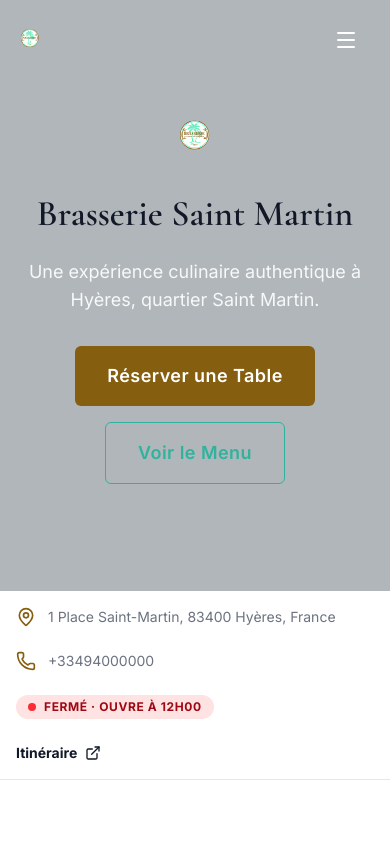
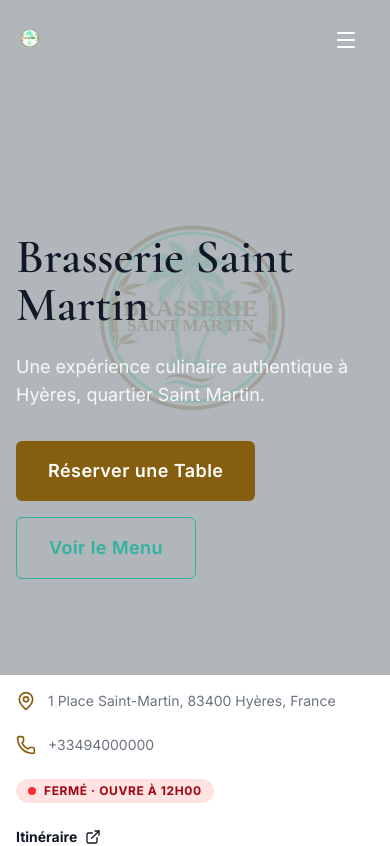
Before and after one commit to Alvarezitooo/bsm_website, a Next.js app: page / in a window 390 px wide. Shown: the top 846 px of the page. Built offline with nearby package versions, Linux system fonts and the light colour scheme.

Commit message:
modif + correctif 4

```diff
--- a/src/components/ImageWrapper.tsx
+++ b/src/components/ImageWrapper.tsx
@@ -1,4 +1,7 @@
+"use client";
+
 import Image, { ImageProps } from "next/image";
+import { motion } from "framer-motion";
 import { cn } from "@/lib/utils";
 
 // Simple grey SVG placeholder
@@ -35,9 +38,11 @@ const ImageWrapper = ({
   ...props
 }: ImageWrapperProps) => {
   return (
-    <div
+    <motion.div
       className={cn("relative overflow-hidden", containerClassName)}
       style={{ width, height }}
+      whileHover={{ scale: 1.03 }}
+      transition={{ duration: 0.3, ease: "easeInOut" }}
     >
       <Image
         src={src}
@@ -49,7 +54,7 @@ const ImageWrapper = ({
         sizes="(max-width: 768px) 100vw, (max-width: 1200px) 50vw, 33vw"
         {...props}
       />
-    </div>
+    </motion.div>
   );
 };
 
--- a/src/components/sections/home/Atmosphere.tsx
+++ b/src/components/sections/home/Atmosphere.tsx
@@ -3,6 +3,8 @@ import Section from "@/components/ui/Section";
 import Container from "@/components/ui/Container";
 import ImageWrapper from "@/components/ImageWrapper";
 import Reveal from "@/components/animations/Reveal";
+
+import { motion } from "framer-motion";
 
 const Atmosphere = () => {
   return (
@@ -15,7 +17,14 @@ const Atmosphere = () => {
               <h2 className="font-serif text-4xl md:text-5xl text-brand-gold">
                 Une Ambiance Unique
               </h2>
-              <div className="w-24 h-1 bg-accent-teal-soft my-6" />
+              <motion.div
+                className="w-24 h-1 bg-accent-teal-soft my-6"
+                style={{ originX: 0 }}
+                initial={{ scaleX: 0 }}
+                whileInView={{ scaleX: 1 }}
+                viewport={{ once: true, amount: 0.5 }}
+                transition={{ duration: 0.8, ease: "easeOut" }}
+              />
               <div className="prose prose-lg text-muted-text max-w-none">
                 <p>
                   Plongez dans une atmosphère où l'élégance de la Riviera rencontre la convivialité d'une brasserie authentique. Notre salle lumineuse et notre terrasse ensoleillée sont une invitation à la détente.
--- a/src/components/sections/home/Hero.tsx
+++ b/src/components/sections/home/Hero.tsx
@@ -8,8 +8,8 @@ import { siteInfo } from "@/data/siteInfo";
 const Hero = () => {
   return (
     <section className="relative bg-alt-bg overflow-hidden">
-      {/* Background Logo (Desktop Only) */}
-      <div className="absolute inset-0 hidden sm:flex items-center justify-center">
+      {/* Background Logo */}
+      <div className="absolute inset-0 flex items-center justify-center">
         <Image
           src="/logo.svg"
           alt=""
@@ -24,42 +24,23 @@ const Hero = () => {
       {/* Dark Overlay */}
       <div className="absolute inset-0 bg-gray-900/30" />
 
-      <Container className="relative z-10 flex min-h-[70vh] sm:min-h-[80vh] items-center text-center sm:items-end sm:text-left">
-        <div className="w-full py-20 sm:pb-32 sm:pt-0">
+      <Container className="relative z-10 flex min-h-[80vh] items-end text-left">
+        <div className="pb-24 sm:pb-32 w-full">
 
-          {/* Mobile-Only Identity */}
-          <div className="sm:hidden">
-            <Reveal>
-              <Image
-                src="/logo.svg"
-                alt="Logo Brasserie Saint Martin"
-                width={160}
-                height={57}
-                className="mx-auto h-16 w-auto"
-              />
-            </Reveal>
-            <Reveal delay={0.1}>
-              <h1 className="mt-6 font-serif text-4xl text-white">
-                Brasserie Saint Martin
-              </h1>
-            </Reveal>
-          </div>
+          <Reveal>
+            <h1 className="font-serif text-5xl md:text-6xl text-white sm:sr-only">
+              Brasserie Saint Martin
+            </h1>
+          </Reveal>
 
-          {/* Desktop-Only SEO H1 */}
-          <h1 className="hidden sm:block sr-only">
-            Brasserie Saint Martin
-          </h1>
-
-          {/* Shared Tagline */}
-          <Reveal delay={0.2}>
-            <p className="mt-6 max-w-xl text-lg text-white/90 mx-auto sm:mx-0">
+          <Reveal delay={0.1}>
+            <p className="mt-6 max-w-xl text-lg md:text-xl text-white/90">
               Une expérience culinaire authentique à Hyères, quartier Saint Martin.
             </p>
           </Reveal>
 
-          {/* Shared Buttons */}
-          <Reveal delay={0.3}>
-            <div className="mt-8 flex flex-col items-center justify-center gap-4 sm:flex-row sm:justify-start">
+          <Reveal delay={0.2}>
+            <div className="mt-8 flex flex-col items-start justify-start gap-4 sm:flex-row">
               <Button href={siteInfo.reservationLink} target="_blank" rel="noopener noreferrer" size="lg">
                 Réserver une Table
               </Button>
--- a/src/components/ui/Button.tsx
+++ b/src/components/ui/Button.tsx
@@ -39,7 +39,8 @@ const Button = React.forwardRef<HTMLButtonElement, ButtonProps>(
     );
 
     const classes = cn(
-      "inline-flex items-center justify-center rounded-md font-semibold tracking-wide transition-colors duration-300 focus:outline-none focus:ring-2 focus:ring-brand-gold focus:ring-offset-2 disabled:pointer-events-none disabled:opacity-50",
+      "inline-flex items-center justify-center rounded-md font-semibold tracking-wide transition-all duration-300 focus:outline-none focus:ring-2 focus:ring-brand-gold focus:ring-offset-2 disabled:pointer-events-none disabled:opacity-50",
+      "hover:scale-105 hover:shadow-md active:scale-100",
       buttonVariants.variant[variant],
       buttonVariants.size[size],
       className
--- a/src/components/ui/Card.tsx
+++ b/src/components/ui/Card.tsx
@@ -1,4 +1,7 @@
+"use client";
+
 import React from "react";
+import { motion } from "framer-motion";
 import { cn } from "@/lib/utils";
 
 type CardProps = {
@@ -9,15 +12,17 @@ type CardProps = {
 const Card = React.forwardRef<HTMLDivElement, CardProps>(
   ({ children, className }, ref) => {
     return (
-      <div
+      <motion.div
         ref={ref}
         className={cn(
-          "overflow-hidden rounded-lg bg-white shadow-base transition-shadow duration-300 hover:shadow-md",
+          "overflow-hidden rounded-lg bg-white shadow-base",
           className
         )}
+        whileHover={{ y: -5, boxShadow: "0 10px 15px -3px rgb(0 0 0 / 0.1), 0 4px 6px -4px rgb(0 0 0 / 0.1)" }}
+        transition={{ duration: 0.2, ease: "easeInOut" }}
       >
         {children}
-      </div>
+      </motion.div>
     );
   }
 );
```
